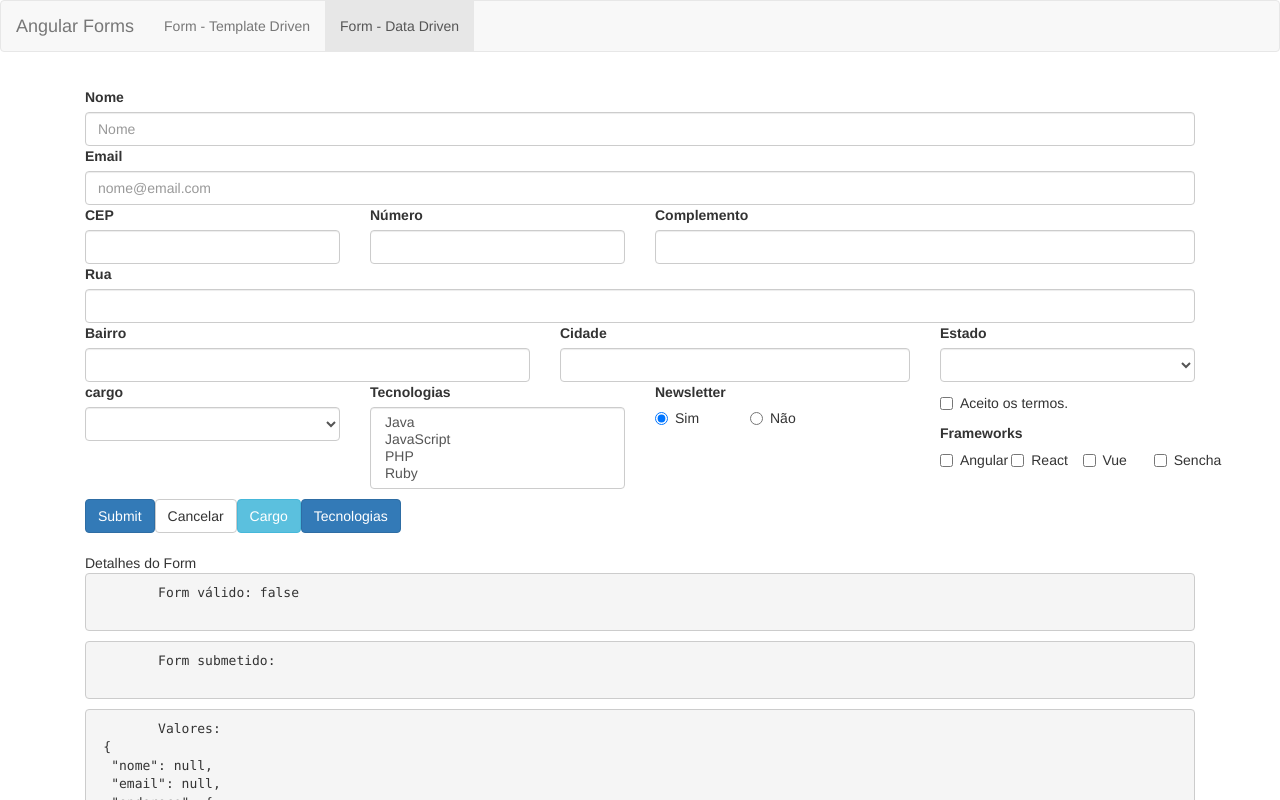
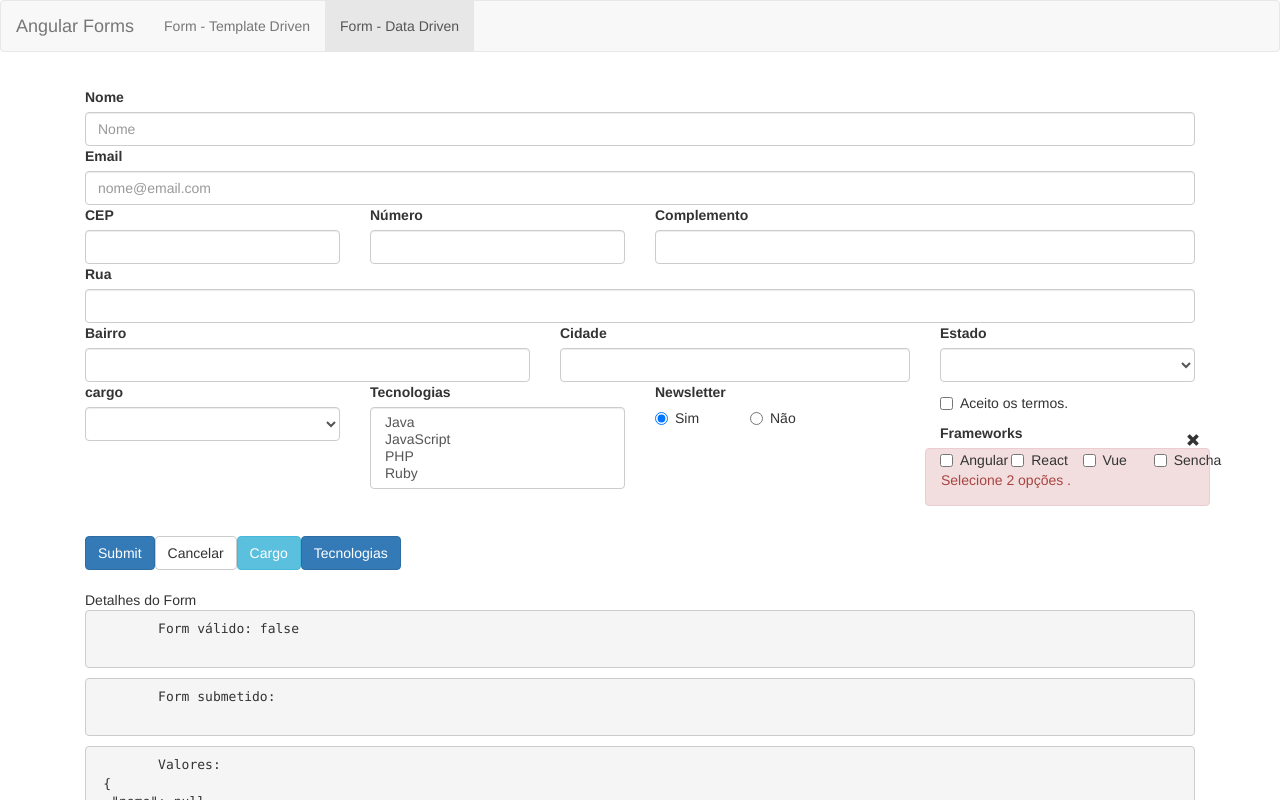
Before and after one commit to Danlei27/Angular-bootstrap-forms, an Angular app: page /dataForm in a window 1280 px wide. Shown: the top 800 px of the page. Built offline with nearby package versions, Linux system fonts and the light colour scheme.

Commit message:
Formulários reativos: Validação Customizada (FormArray Checkboxes)

```diff
--- a/src/app/date-form/date-form.component.html
+++ b/src/app/date-form/date-form.component.html
@@ -174,6 +174,11 @@
                     <input type="checkbox" [formControlName]="i"> {{ item }}
                 </label>
             </div>
+            <app-campo-control-erro
+             [mostrarErro]="!formulario.get('frameworks').valid"
+             msgErro="Selecione 2 opções .">
+             </app-campo-control-erro>
+
         </div>
      </div>
  </div>
--- a/src/app/date-form/date-form.component.ts
+++ b/src/app/date-form/date-form.component.ts
@@ -6,6 +6,7 @@ import { EstadoBr } from '../shared/models/estado-br';
 import { ConsultaCepService } from '../shared/services/consulta-cep.service';
 import { Observable } from 'rxjs';
 import { map } from 'rxjs/operators'
+import { FormValidations } from '../shared/form-validations';
 
 @Component({
   selector: 'app-date-form',
@@ -76,7 +77,7 @@ export class DateFormComponent implements OnInit {
 
   buildFrameworks(){
     const values = this.frameworks.map(v => new FormControl(false));
-    return this.formBuilder.array(values);
+    return this.formBuilder.array(values, FormValidations.requiredMinCheckbox(2));
   //  this.formBuilder.array( [
   //   new FormControl(false),
   //   new FormControl(false),
@@ -84,6 +85,7 @@ export class DateFormComponent implements OnInit {
   //   new FormControl(false)
   //  ]);
   }
+
 
 
   onSubmit(){
--- /dev/null
+++ b/src/app/shared/form-validations.ts
@@ -0,0 +1,20 @@
+import { FormArray } from '@angular/forms';
+
+export class FormValidations{
+    static requiredMinCheckbox(min = 1){
+        const validator = (formArray: FormArray) =>{
+          /* const values = formArray.controls;
+          let totalChecked = 0;
+          for (let i = 0; i < values.length; i++){
+            if (values[i].value){
+              totalChecked += 1;
+            }
+          } */
+          const totalChecked = formArray.controls
+            .map(v => v.value)
+            .reduce((total, current) => current ? total + current : total, 0);
+          return totalChecked >= min ? null : { required: true };
+        };
+        return validator;
+      }
+}
```
